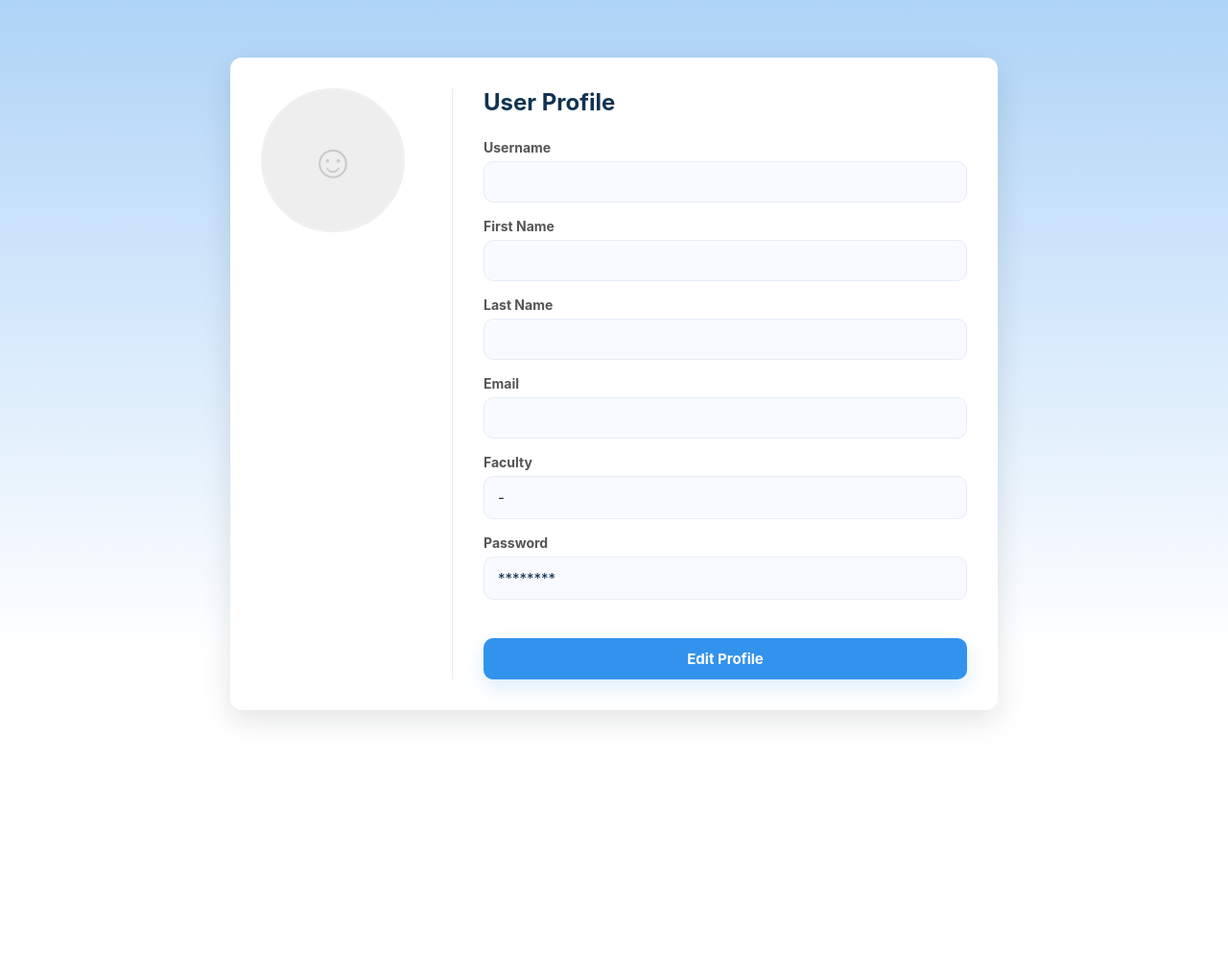
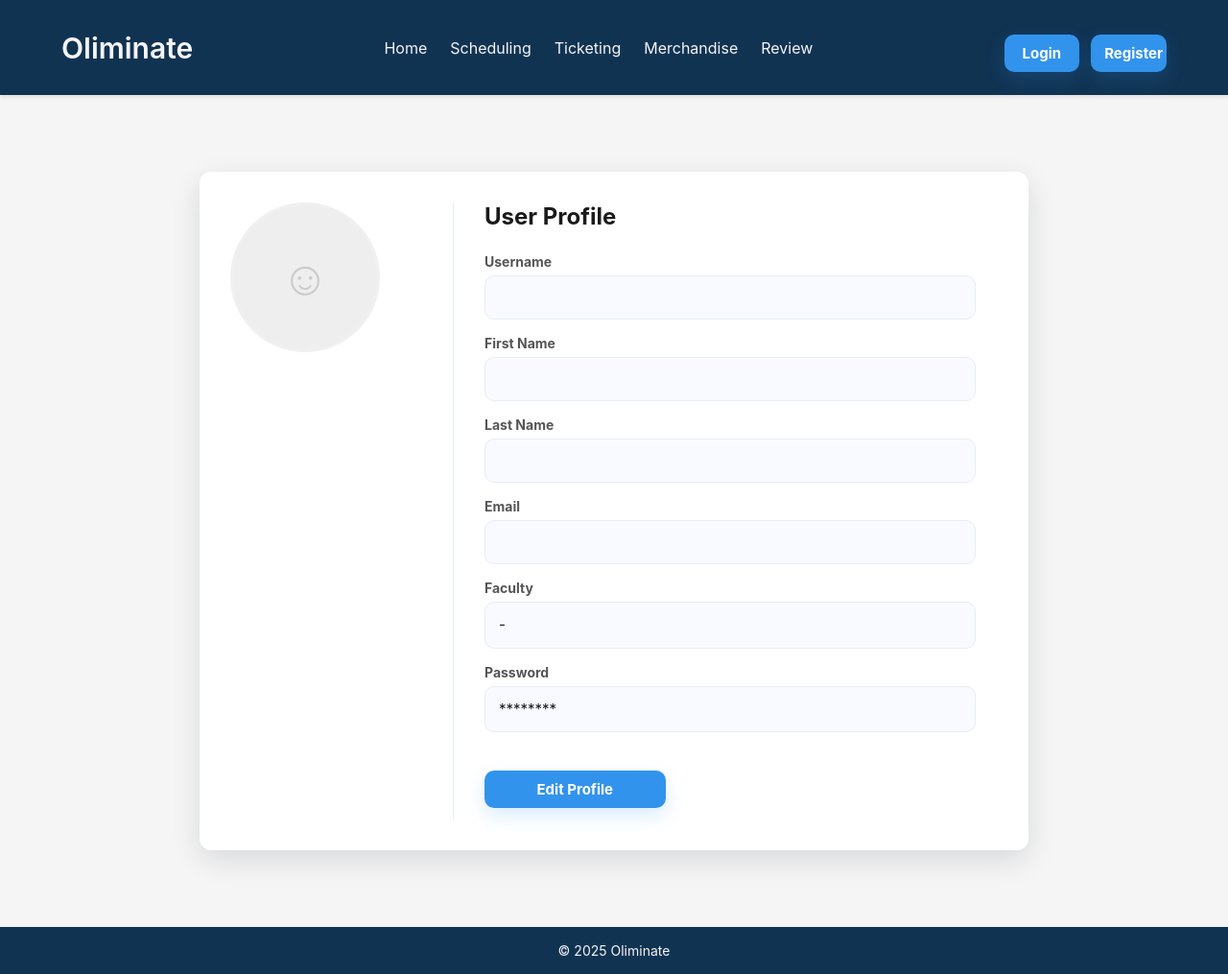
Before and after one commit to pbp-kelompok-c08/Oliminate, a Django app: template users/templates/main_profile.html in a window 1280 px wide. Shown: the whole page at 96% size. Before the commit the page ends 753 px from the top, so only its background shows below. Run offline with Django 5.2, Linux system fonts and the light colour scheme; the template is opened without the code that fills it, so the values that code supplies are empty.

Commit message:
Update perubahan pada template edit_profile dan main_profile

```diff
--- a/main/templates/base.html
+++ b/main/templates/base.html
@@ -6,6 +6,8 @@
     <meta name="viewport" content="width=device-width, initial-scale=1.0" />
     <title>{% block title %}Oliminate{% endblock %}</title>
     <link rel="stylesheet" href="{% static 'css/global.css' %}" />
+
+    {% block styles %}{% endblock styles %}
   </head>
 
   <body
@@ -19,7 +21,6 @@
       margin: 0;
     "
   >
-    <!-- NAVBAR -->
     <nav
       style="
         background-color: var(--pacil-blue-darker-2);
@@ -58,18 +59,23 @@
         </div>
 
         <div style="display: flex; gap: 12px">
-          <a href="/login/" class="btn btn-outline">Login</a>
-          <a href="/register/" class="btn btn-primary">Register</a>
+          {% if request.session.user_id %}
+            <a href="{% url 'users:main_profile' %}" class="btn btn-outline">Profile</a>
+            <a href="{% url 'users:logout' %}" class="btn btn-primary">Logout</a>
+          {% else %}
+            <a href="{% url 'users:login' %}" class="btn btn-outline">Login</a>
+            <a href="{% url 'users:register_user' %}" class="btn btn-primary">Register</a>
+          {% endif %}
         </div>
       </div>
     </nav>
 
-    <!-- CONTENT -->
     <main style="flex: 1; padding: 40px 0">
-      {% block content %}{% endblock %}
+      <div class="container">
+        {% block content %}{% endblock %}
+      </div>
     </main>
 
-    <!-- FOOTER -->
     <footer
       style="
         background-color: var(--pacil-blue-darker-2);
--- a/users/templates/main_profile.html
+++ b/users/templates/main_profile.html
@@ -1,10 +1,9 @@
+{% extends "base.html" %}
 {% load static %}
-<!doctype html>
-<html lang="en">
-<head>
-<meta charset="utf-8" />
-<meta name="viewport" content="width=device-width,initial-scale=1" />
-<title>User Profile — Oliminate</title>
+
+{% block title %}User Profile — Oliminate{% endblock %}
+
+{% block styles %}
 <style>
   :root{
     --blue-base: #3293ec;
@@ -12,23 +11,20 @@
     --muted: #6b7280;
     --radius: 12px;
   }
-  *{box-sizing:border-box}
-  body{min-height:100vh; margin:0; font-family: Inter, system-ui, -apple-system, 'Segoe UI', Roboto, 'Helvetica Neue', Arial; background: linear-gradient(to bottom, #AED4F7 0%, #ffffff 85%); display:flex; align-items:center; justify-content:center; padding:40px; color:#113352}
 
-  /* Ini adalah card putih utama */
   .profile-card{
-    display: flex; /* Membuat layout 2 kolom */
+    display: flex;
     width: 100%;
-    max-width: 800px; /* Lebih lebar dari card login */
+    max-width: 800px;
     background:var(--card-bg);
     border-radius:var(--radius);
     padding: 32px;
     box-shadow: 0 10px 30px rgba(16,24,40,0.12);
+    margin: 40px auto;
   }
 
-  /* Kolom Kiri: Foto & Nama */
   .profile-sidebar{
-    flex: 0 0 200px; /* Lebar 200px, jangan membesar/mengecil */
+    flex: 0 0 200px;
     text-align: center;
     padding-right: 32px;
     border-right: 1px solid #e6edf6;
@@ -40,71 +36,81 @@
     object-fit: cover;
     border: 3px solid #f0f0f0;
     margin-bottom: 16px;
-    background: #eee; /* Warna jika tidak ada foto */
+    background: #eee;
   }
   .profile-sidebar h2{
     margin: 8px 0;
     font-size: 20px;
     word-wrap: break-word;
+    /* PERBAIKAN 2a: Ukuran font judul nama */
+    font-size: 1.25rem; /* 20px */
   }
   .profile-sidebar p{
     margin: 0;
     color: var(--muted);
     font-size: 14px;
+    /* PERBAIKAN 2b: Ukuran font role */
+    font-size: 0.875rem; /* 14px */
   }
 
-  /* Kolom Kanan: Data */
-  .profile-main{
-    flex: 1; /* Ambil sisa ruang */
-    padding-left: 32px;
-  }
+  .profile-main{ flex: 1; padding-left: 32px; }
   .profile-main h1{
     margin:0 0 24px 0;
     font-size:24px;
+    /* PERBAIKAN 2c: Ukuran font judul utama */
+    font-size: 1.5rem; /* 24px */
   }
 
-  .data-row{
-    margin-bottom: 16px;
-  }
+  .data-row{ margin-bottom: 16px; }
   .data-row label{
     display:block;
     font-weight:700;
     margin-bottom:6px;
     font-size: 14px;
     color: #555;
+    /* PERBAIKAN 2d: Ukuran font label */
+    font-size: 0.875rem; /* 14px */
   }
-  /* Ini adalah kotak untuk menampilkan data */
   .data-display{
-    width: 100%;
-    padding: 12px 14px;
+    width: 90%;
+    /* PERBAIKAN 2e: Kurangi padding vertikal */
+    padding: 12px 14px; /* Dulu 12px 14px */
     border-radius: 10px;
     border: 1px solid #e6edf6;
-    font-size: 15px;
+    /* PERBAIKAN 2f: Ukuran font display data */
+    font-size: 0.9375rem; /* 15px */
     background-color: #f9faff;
-    min-height: 43px; /* Samakan tinggi dengan input */
+    /* PERBAIKAN 2g: Samakan min-height dengan padding baru */
+    min-height: 20px; /* Dulu 43px */
     word-wrap: break-word;
+    line-height: 1.5; /* Tambahkan ini agar teks tidak terlalu rapat */
   }
 
   .btn{
     display:inline-block;
-    width:100%;
+    width:30%;
     text-align: center;
     text-decoration: none;
-    padding:12px 14px;
+    /* PERBAIKAN 2h: Kurangi padding vertikal tombol */
+    padding:10px 14px; /* Dulu 12px 14px */
     border-radius:10px;
     border:0;
     font-weight:700;
     background:var(--blue-base);
     color:white;
-    font-size:15px;
+    /* PERBAIKAN 2i: Ukuran font tombol */
+    font-size: 0.9375rem; /* 15px */
     cursor:pointer;
     box-shadow:0 8px 20px rgba(50,147,236,0.18);
-    margin-top: 24px;
+    /* PERBAIKAN 1: Menambah margin bawah setelah tombol Edit Profile */
+    margin-top: 24px; /* Ini sudah ada, tidak perlu br lagi */
+    margin-bottom: 12px; /* Ini yang akan menciptakan "break" */
   }
 </style>
-</head>
-<body>
+{% endblock styles %}
 
+
+{% block content %}
 <main class="profile-card">
   <aside class="profile-sidebar">
     {% if user_obj.profile_picture %}
@@ -151,8 +157,9 @@
     </div>
 
     <a href="{% url 'users:edit_profile' %}" class="btn">Edit Profile</a>
+
+    {# Ini adalah tempat 'break' yang Anda inginkan, dibuat dengan margin CSS di atas #}
+    {# Jika Anda ingin sesuatu yang lain di bawahnya, letakkan di sini #}
   </section>
 </main>
-
-</body>
-</html>
+{% endblock content %}
--- a/users/urls.py
+++ b/users/urls.py
@@ -11,4 +11,5 @@ urlpatterns = [
     path('edit-profile/', views.edit_profile, name='edit_profile'),
     path('register/', views.register_user, name='register_user'),
     path('login/', views.login_user, name='login'),
+    path('logout/', views.logout_user, name='logout'),
 ]
```
Also changed, not shown: users/templates/edit_profile.html (+32 -54 lines), db.sqlite3, media/fotoUser/AA_sJ0XYdQ.png (added), media/fotoUser/teio_1.png (added). Lines whose indentation alone changed are shown as unchanged.
